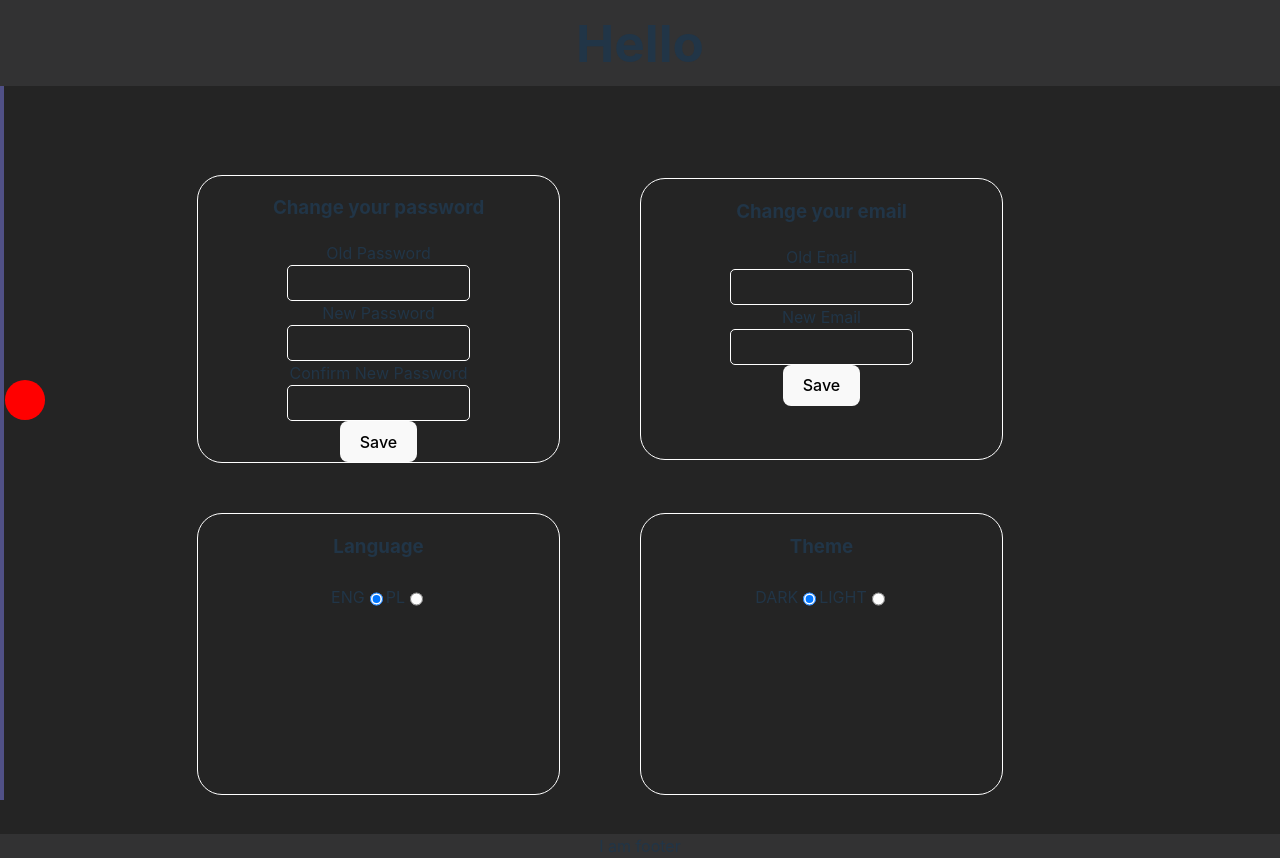
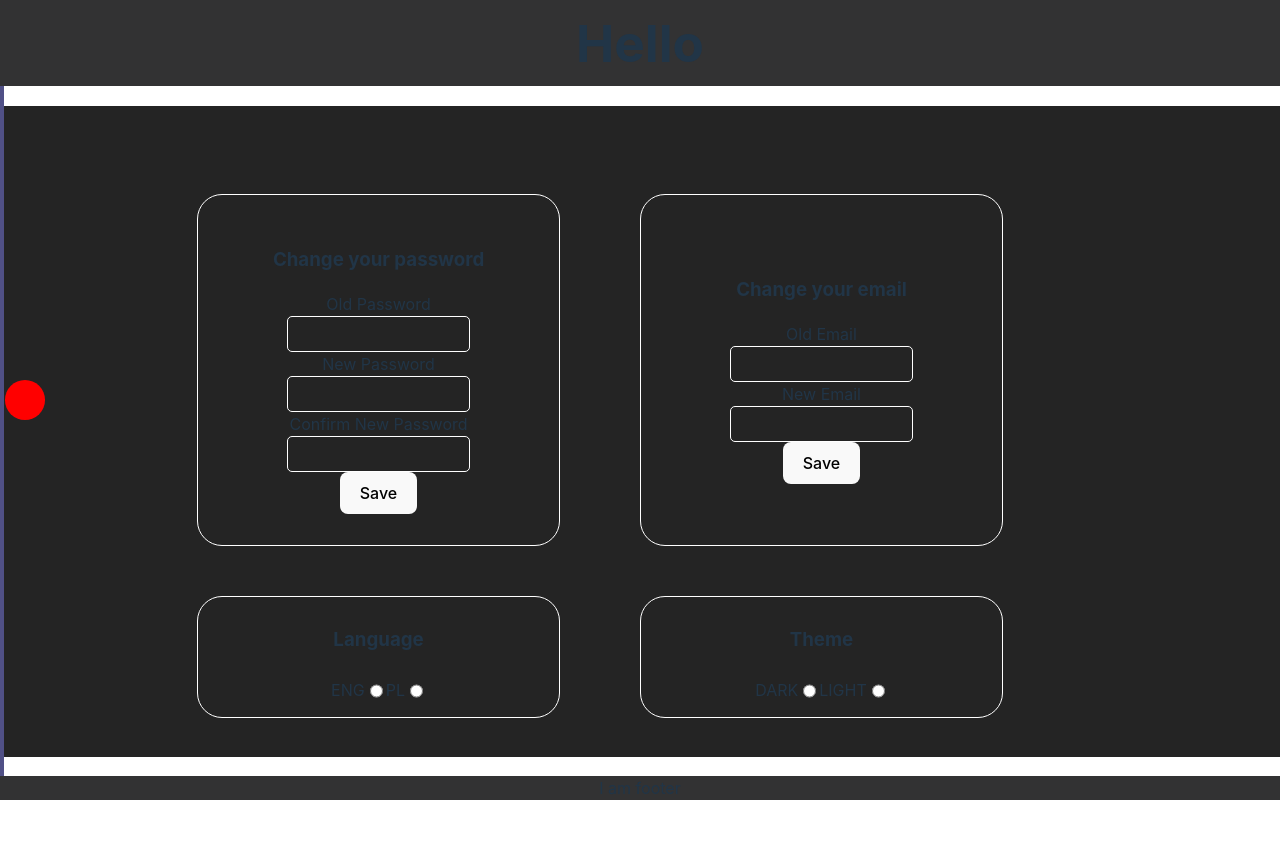
Before and after one commit to Bubekk/ManiMinder, a React (Vite) app: page /1/settings in a window 1280 px wide. After the commit the page ends 800 px from the top, so only its background shows below. Built offline with nearby package versions, Linux system fonts and the light colour scheme.

Commit message:
Settings funcionality and backend added. We can change email, password, language and theme now without any further actions

```diff
--- a/src/App.jsx
+++ b/src/App.jsx
@@ -35,9 +35,10 @@ function App() {
   const loginUser = async (userCredentials) => {
     try {
       const response = await axios.post("http://127.0.0.1:5000/api/users/login", userCredentials);
-      setUserId(response.data.user_id);
       sessionStorage.setItem("userId", response.data.user_id);
       sessionStorage.setItem("userLogin", response.data.user_login);
+      sessionStorage.setItem("userSettings_theme", response.data.user_settings.theme);
+      sessionStorage.setItem("userSettings_lang", response.data.user_settings.lang);
       console.log(response.data);
       setLoginError(response.data.message);
     } catch (error) {
@@ -59,11 +60,11 @@ function App() {
   return (
     <>
       <Routes>
-        <Route exact path="/" element={<Login loginUser={loginUser} loginError={loginError} userId={userId} />}></Route>
-        <Route path="/signup" element={<CreateUser createNewUser={createNewUser} />}></Route>
+        <Route exact path="/" element={<Login loginUser={loginUser} loginError={loginError} userId={userId} />} />
+        <Route path="/signup" element={<CreateUser createNewUser={createNewUser} />} />
         <Route path="/:userId" element={<UserPage navigate={navigate} />}>
-          <Route path="profile" element={<UserProfile />}></Route>
-          <Route path="settings" element={<UserSettings />}></Route>
+          <Route path="profile" element={<UserProfile />} />
+          <Route path="settings" element={<UserSettings />} />
         </Route>
       </Routes>
     </>
--- a/src/components/UserPage/Settings/UserSettings.jsx
+++ b/src/components/UserPage/Settings/UserSettings.jsx
@@ -1,47 +1,150 @@
+import axios from "axios";
 import "../../../styles/Pages/SettingsStyle.scss";
 import Button from "../../UI/Button";
+import { useEffect, useState } from "react";
 
 function UserSettings() {
+  const [userId, setUserId] = useState(sessionStorage.getItem("userId"));
+  const [passwordData, setPasswordData] = useState({});
+  const [emailData, setEmailData] = useState({});
+  const [lang, setLang] = useState(sessionStorage.getItem("userSettings_lang"));
+  const [theme, setTheme] = useState(sessionStorage.getItem("userSettings_theme"));
+
+  const handlePassChange = async (e) => {
+    e.preventDefault();
+    if (passwordData.new_password === passwordData.confirm_new_password) {
+      try {
+        const response = await axios.post("http://127.0.0.1:5000/api/users/update_credentials", {
+          user_id: userId,
+          old_password: passwordData.old_password,
+          new_password: passwordData.new_password,
+        });
+        console.log(response.data);
+      } catch (error) {
+        console.error(error);
+      }
+    } else {
+      console.log("wrong password");
+    }
+  };
+
+  const handleEmailChange = async (e) => {
+    e.preventDefault();
+    try {
+      const response = await axios.post("http://127.0.0.1:5000/api/users/update_credentials", {
+        user_id: userId,
+        old_email: emailData.old_email,
+        new_email: emailData.new_email
+      })
+      console.log(response.data)
+    } catch (error) {
+      console.error(error)
+    }
+  };
+
+  const handleLangSwitch = async (e) => {
+    const selectedLang = e.target.value;
+    setLang(selectedLang);
+    try {
+      const response = await axios.post("http://127.0.0.1:5000/api/users/update_settings", {
+        user_id: userId,
+        lang: selectedLang,
+      });
+      sessionStorage.setItem("userSettings_lang", selectedLang);
+      console.log(response.data.message);
+    } catch (error) {
+      console.error(error);
+    }
+  };
+
+  const handleThemeSwitch = async (e) => {
+    const selectedTheme = e.target.value;
+    setTheme(selectedTheme);
+    try {
+      const response = await axios.post("http://127.0.0.1:5000/api/users/update_settings", {
+        user_id: userId,
+        theme: selectedTheme,
+      });
+      sessionStorage.setItem("userSettings_theme", selectedTheme);
+      console.log(response.data.message);
+    } catch (error) {
+      console.error(error);
+    }
+  };
+
   return (
     <div className="usersettings">
       <div className="usersettings__formdiv">
         <h3>Change your password</h3>
-        <form className="usersettings__formdiv__form usersettings__formdiv__form--passchange" action="submit">
+        <form className="usersettings__formdiv__form usersettings__formdiv__form--passchange" action="submit" onSubmit={handlePassChange}>
           <label htmlFor="oldpass">Old Password</label>
-          <input type="text" id="oldpass" />
+          <input
+            type="password"
+            id="oldpass"
+            name="old_password"
+            onChange={(e) => {
+              setPasswordData((prevState) => ({ ...prevState, old_password: e.target.value }));
+            }}
+          />
           <label htmlFor="newpass">New Password</label>
-          <input type="text" id="newpass" />
+          <input
+            type="password"
+            id="newpass"
+            name="new_password"
+            onChange={(e) => {
+              setPasswordData((prevState) => ({ ...prevState, new_password: e.target.value }));
+            }}
+          />
           <label htmlFor="confirmpass">Confirm New Password</label>
-          <input type="text" id="confirmpass" />
+          <input
+            type="password"
+            id="confirmpass"
+            name="confirm_new_password"
+            onChange={(e) => {
+              setPasswordData((prevState) => ({ ...prevState, confirm_new_password: e.target.value }));
+            }}
+          />
           <Button tag="Save" />
         </form>
       </div>
       <div className="usersettings__formdiv">
         <h3>Change your email</h3>
-        <form className="usersettings__formdiv__form usersettings__formdiv__form--emailchange" action="submit">
+        <form className="usersettings__formdiv__form usersettings__formdiv__form--emailchange" action="submit" onSubmit={handleEmailChange}>
           <label htmlFor="oldmail">Old Email</label>
-          <input type="text" id="oldmail" />
+          <input
+            type="email"
+            id="oldmail"
+            onChange={(e) => {
+              setEmailData((prevState) => ({ ...prevState, old_email: e.target.value }));
+            }}
+          />
           <label htmlFor="newmail">New Email</label>
-          <input type="text" id="newmail" />
+          <input
+            type="email"
+            id="newmail"
+            onChange={(e) => {
+              setEmailData((prevState) => ({ ...prevState, new_email: e.target.value }));
+            }}
+          />
           <Button tag="Save" />
         </form>
       </div>
-      <div className="usersettings__formdiv">
+      <div className="usersettings__formdiv usersettings__formdiv--radio">
         <h3>Language</h3>
         <form className="usersettings__formdiv__form usersettings__formdiv__form--langchange" action="submit">
-            <label htmlFor="eng">ENG</label>
-            <input type="radio" name="lang" id="eng" defaultChecked />
-            <label htmlFor="pl">PL</label>
-            <input type="radio" name="lang" id="pl" />
+          <label htmlFor="eng">ENG</label>
+          <input type="radio" name="lang" id="eng" value="eng" onChange={handleLangSwitch} checked={lang === "eng"} />
+          <label htmlFor="pl">PL</label>
+          <input type="radio" name="lang" id="pl" value="pl" onChange={handleLangSwitch} checked={lang === "pl"} />
         </form>
       </div>
-      <div className="usersettings__formdiv">
+      <div className="usersettings__formdiv usersettings__formdiv--radio">
         <h3>Theme</h3>
         <form className="usersettings__formdiv__form usersettings__formdiv__form--themechange" action="submit">
-            <label htmlFor="dark">DARK</label>
-            <input type="radio" name="theme" id="dark" defaultChecked />
-            <label htmlFor="light">LIGHT</label>
-            <input type="radio" name="theme" id="light" />
+          <label htmlFor="dark">DARK</label>
+          <input type="radio" name="theme" id="dark" value="dark" onChange={handleThemeSwitch} checked={theme === "dark"} />
+          <label htmlFor="light">LIGHT</label>
+          <input type="radio" name="theme" id="light" value="light" onChange={handleThemeSwitch} checked={theme === "light"} />
         </form>
       </div>
     </div>
--- a/src/styles/Pages/SettingsStyle.scss
+++ b/src/styles/Pages/SettingsStyle.scss
@@ -1,24 +1,26 @@
 @import "../root.scss";
 
 .usersettings {
-  display: flex;
-  justify-content: center;
-  align-items: center;
+  @include centered-flex;
   flex-wrap: wrap;
   padding: 3%;
 
   &__formdiv {
     width: 30%;
-    min-height: 280px;
+    min-height: 350px;
+    @include centered-flex;
+    flex-direction: column;
     border: 1px solid white;
     border-radius: 25px;
     margin-top: 50px;
     margin-right: 80px;
 
+    &--radio {
+      min-height: 120px;
+    }
+
     &__form {
-      display: flex;
-      justify-content: center;
-      align-items: center;
+      @include centered-flex;
       flex-direction: column;
 
       &--langchange,
--- a/src/styles/root.scss
+++ b/src/styles/root.scss
@@ -17,3 +17,9 @@
   background: none;
   text-align: center;
 }
+
+@mixin centered-flex {
+  display: flex;
+  justify-content: center;
+  align-items: center;
+}
```
Also changed, not shown: 1 other file (tests, documents, lock files or other folders).
